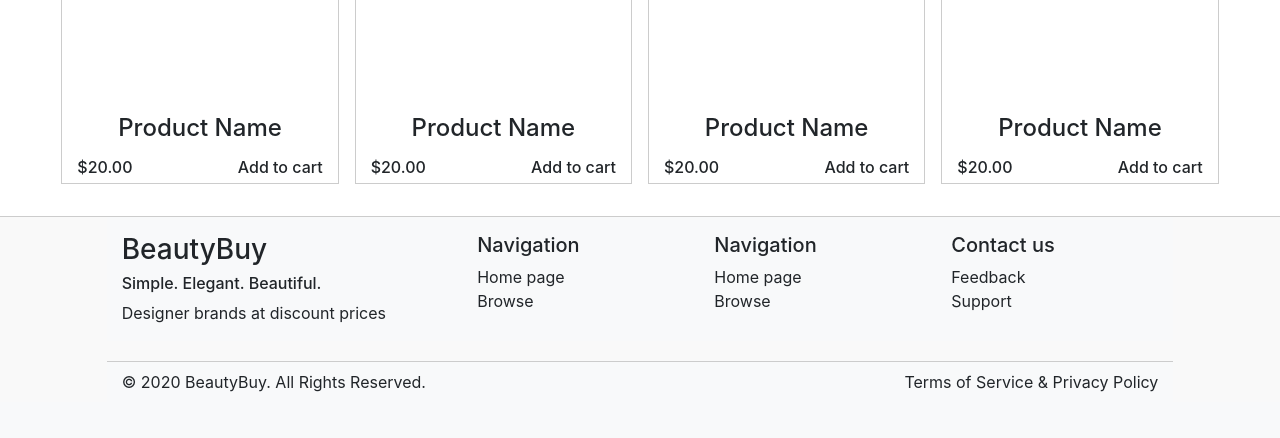
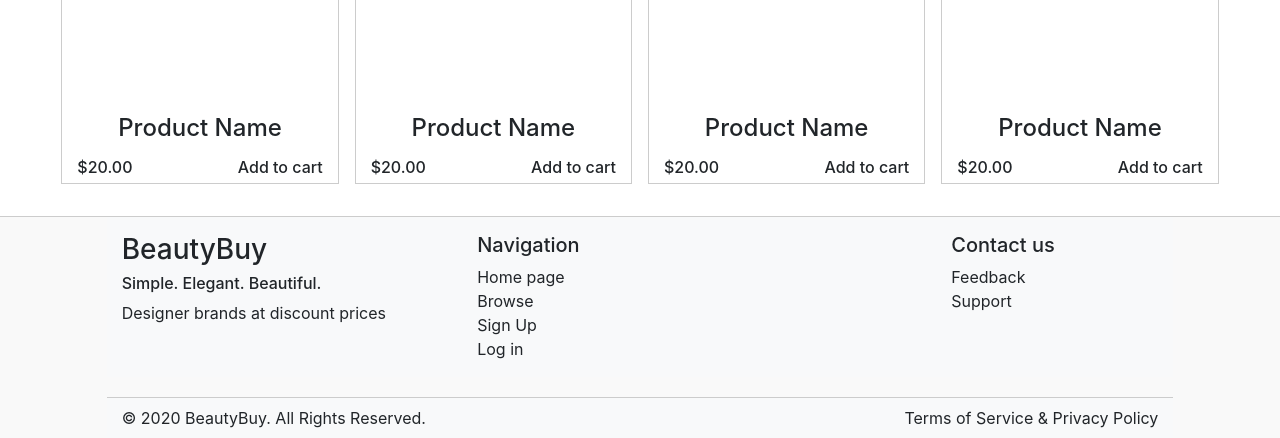
Before and after one commit to AlcornRyan/3172-ecommerce, a PHP site: page / in a window 1280 px wide. Shown: the part 1614-2052 px from the top of the page. Before the commit the page ends 2006 px from the top, so only its background shows below. Run offline with PHP 8.4, Linux system fonts and the light colour scheme.

```diff
--- a/include/footer.php
+++ b/include/footer.php
@@ -18,17 +18,14 @@
                         <!-- Column 2 -->
                         <div class="col-md-4 footerColumn">
                             <h5>Navigation</h5>
-                            <p>Home page</p>
+                            <p >Home page</p>
                             <p>Browse</p>
-                            <p></p>
+                            <p>Sign Up</p>
+                            <p>Log in</p>
                         </div>
 
                         <!-- Column 3 -->
                         <div class="col-md-4 footerColumn">
-                            <h5>Navigation</h5>
-                            <p>Home page</p>
-                            <p>Browse</p>
-                            <p></p>
                         </div>
 
                         <!-- Column 4 -->
```
